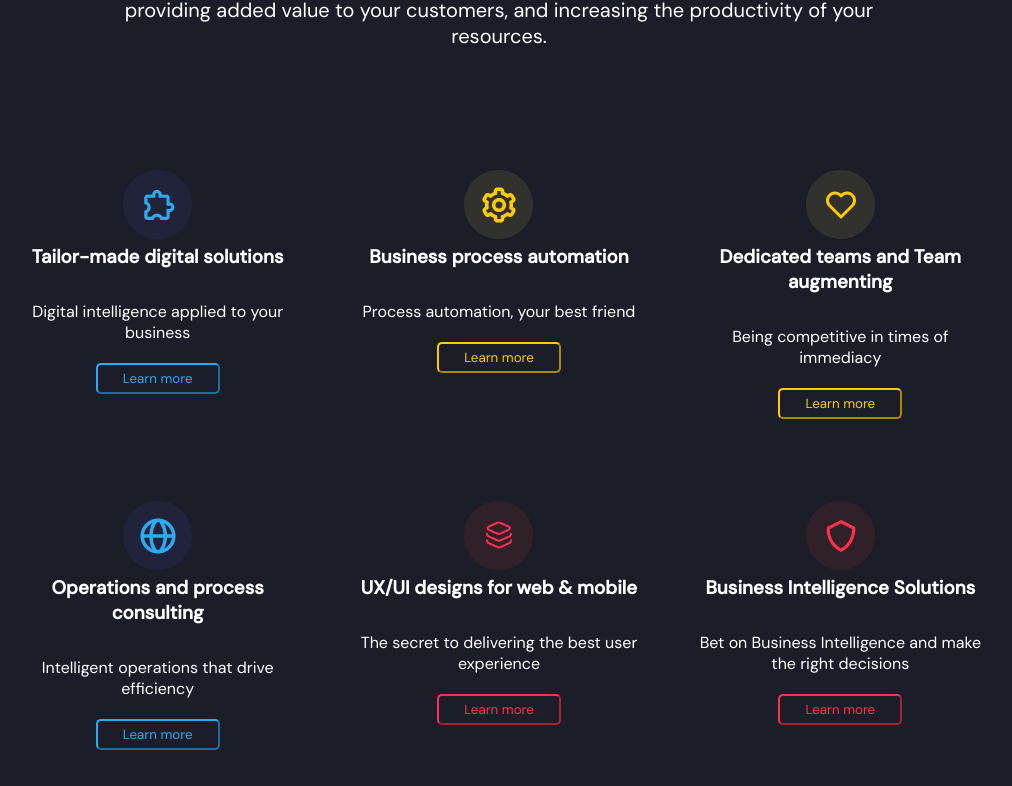
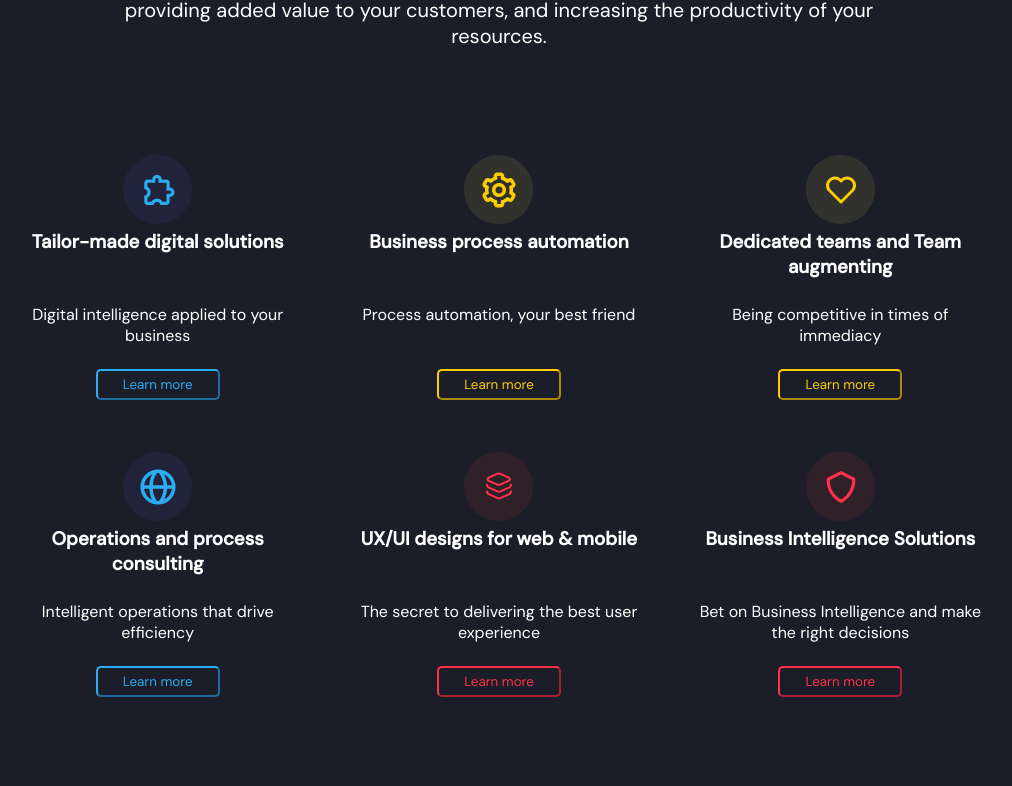
Before and after one commit to hectorRperez/webLeads, a Vue app: page / in a window 1280 px wide. Shown: the part 860-1646 px from the top of the page, without its empty margins (141-1153 px from the left). Built offline with nearby package versions, Linux system fonts and the light colour scheme.

Commit message:
update service secction

```diff
--- a/src/components/OurServices.vue
+++ b/src/components/OurServices.vue
@@ -72,7 +72,6 @@ export default {};
 
 <style lang="scss" scoped>
 @mixin buttonServiceBlue() {
-  margin-top: 20px;
   background-color: transparent;
   border-color: #2babf0;
   padding: 5px 25px;
@@ -82,7 +81,6 @@ export default {};
 }
 
 @mixin buttonServiceRed() {
-  margin-top: 20px;
   background-color: transparent;
   border-color: #ff304a;
   padding: 5px 25px;
@@ -92,7 +90,6 @@ export default {};
 }
 
 @mixin buttonServiceYellow() {
-  margin-top: 20px;
   background-color: transparent;
   border-color: #ffcc01;
   padding: 5px 25px;
@@ -136,15 +133,16 @@ section {
     .item {
       flex: 1 1 30%;
       padding: 1rem;
-      margin: 25px 10px;
+      margin: 10px 10px;
 
       h3 {
         color: white;
-        margin-bottom: 2rem;
+        min-height: 75px;
       }
 
       p {
         color: #ffffff;
+        min-height: 65px;
       }
 
       .btnBlue {
```
